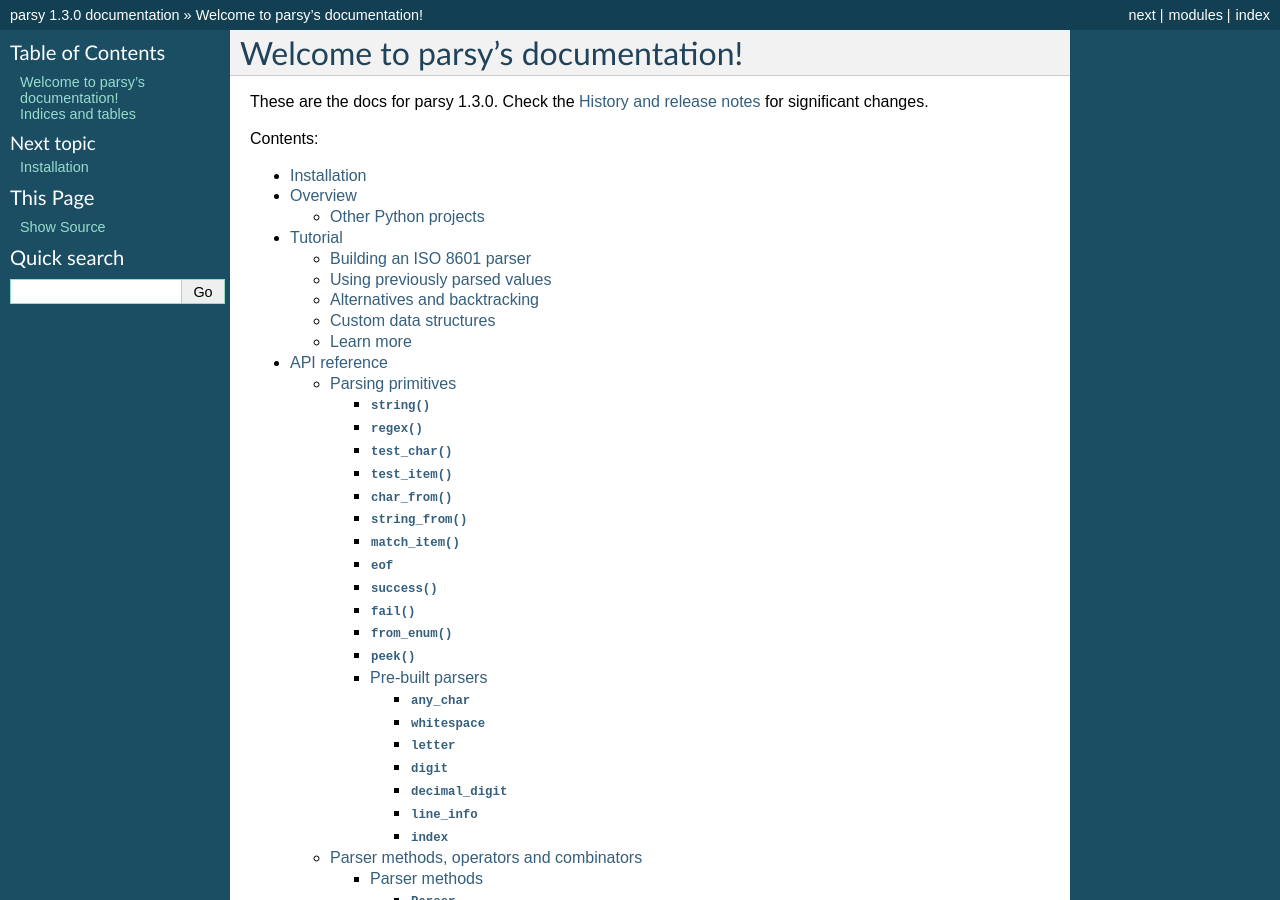
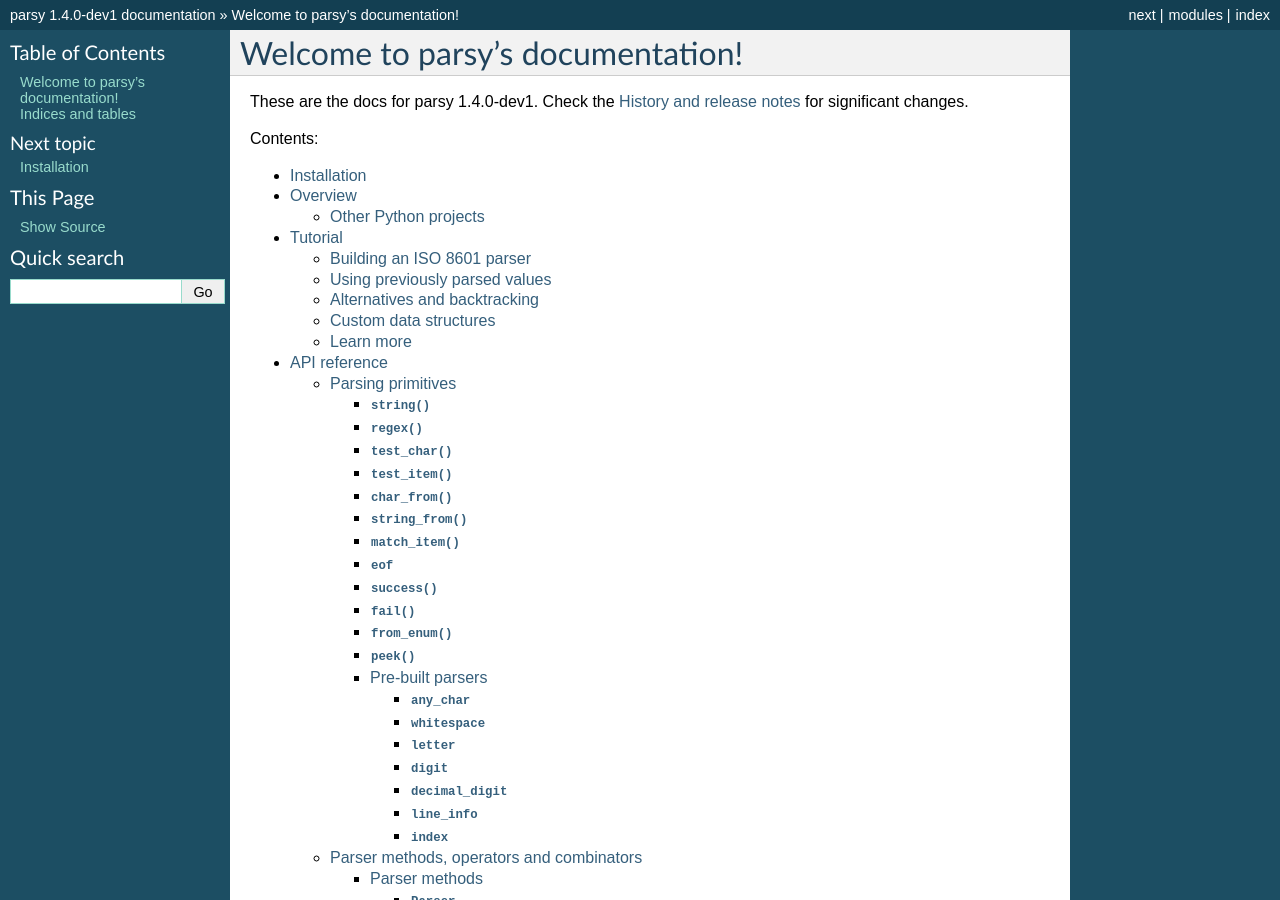
Before and after one commit to python-parsy/parsy, a Sphinx documentation site: the page built from docs/index.rst, in a window 1280 px wide and 900 px high. Built offline with Sphinx 7.4.7, drawn with Linux system fonts in a browser that asks for light colours; some of the changed text lies outside the part shown.

Commit message:
Version bump for 1.4.0-dev1

```diff
--- a/docs/conf.py
+++ b/docs/conf.py
@@ -57,9 +57,9 @@ author = 'Jeanine Adkisson'
 # built documents.
 #
 # The short X.Y version.
-version = '1.3.0'
+version = '1.4.0'
 # The full version, including alpha/beta/rc tags.
-release = '1.3.0'
+release = '1.4.0-dev1'
 
 # The language for content autogenerated by Sphinx. Refer to documentation
 # for a list of supported languages.
--- a/src/parsy/version.py
+++ b/src/parsy/version.py
@@ -1,2 +1,2 @@
 
-__version__ = '1.3.0'
+__version__ = '1.4.0-dev1'
```
